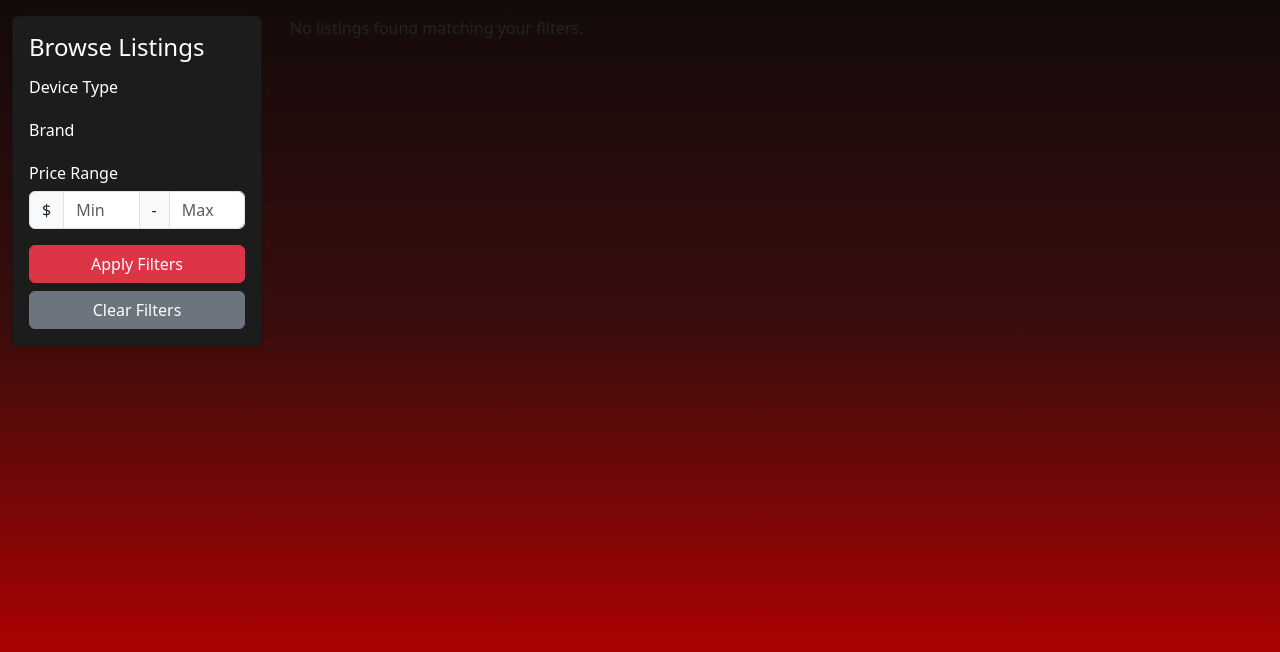
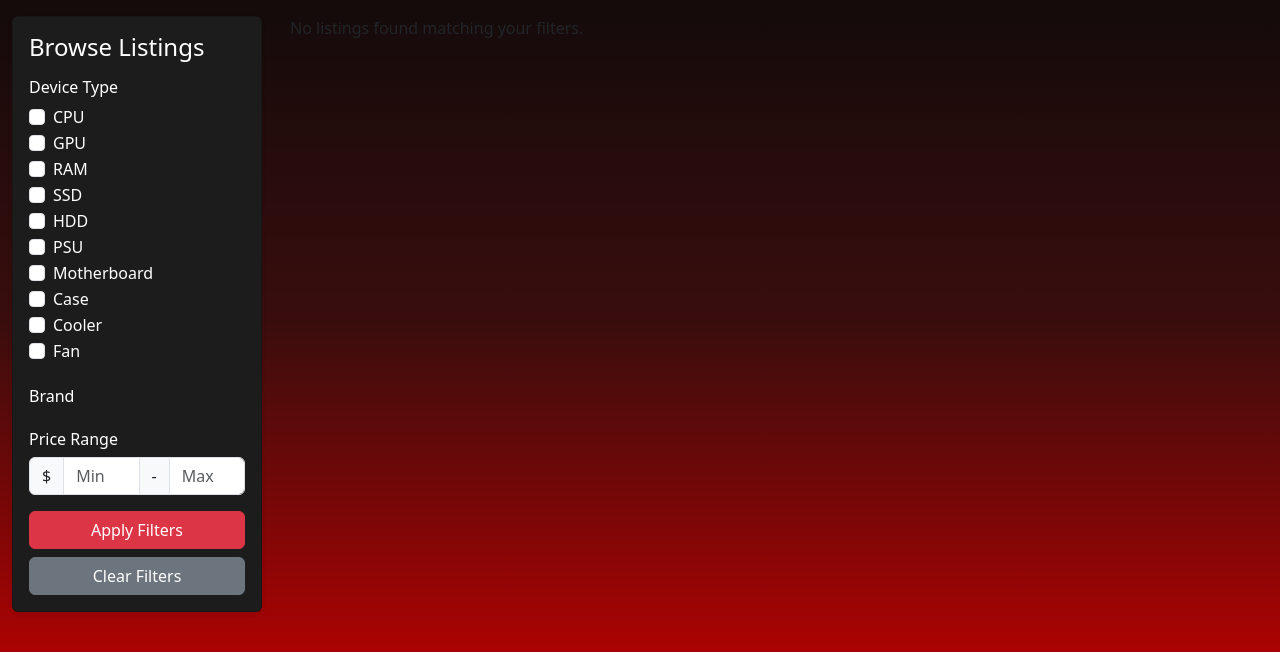
Before and after one commit to jrhauser/CS440-Red-Tigers, a Django app: page /listing/ in a window 1280 px wide. Shown: the part 77-729 px from the top of the page. Run offline with Django 5.2, Linux system fonts and the light colour scheme; data that the repository does not hold is empty.

Commit message:
Listing page filter update

```diff
--- a/RedTiger/templates/redtiger/listing.html
+++ b/RedTiger/templates/redtiger/listing.html
@@ -66,6 +66,46 @@
                         <h4 class="card-title">Browse Listings</h4>
                         <form method="get">
                          <h6 class="mt-3">Device Type</h6>
+                         <div class="form-check">
+                             <input class="form-check-input" type="checkbox" name="device_type" value="CPU" id="type-CPU" {% if 'CPU' in selected_types %}checked{% endif %}>
+                            <label class="form-check-label" for="type-CPU">CPU</label>
+                         </div>
+                         <div class="form-check">
+                             <input class="form-check-input" type="checkbox" name="device_type" value="GPU" id="type-GPU" {% if 'GPU' in selected_types %}checked{% endif %}>
+                            <label class="form-check-label" for="type-GPU">GPU</label>
+                         </div>
+                         <div class="form-check">
+                             <input class="form-check-input" type="checkbox" name="device_type" value="RAM" id="type-RAM" {% if 'RAM' in selected_types %}checked{% endif %}>
+                            <label class="form-check-label" for="type-RAM">RAM</label>
+                         </div>
+                         <div class="form-check">
+                             <input class="form-check-input" type="checkbox" name="device_type" value="SSD" id="type-SSD" {% if 'SSD' in selected_types %}checked{% endif %}>
+                            <label class="form-check-label" for="type-SSD">SSD</label>
+                         </div>
+                         <div class="form-check">
+                             <input class="form-check-input" type="checkbox" name="device_type" value="HDD" id="type-HDD" {% if 'HDD' in selected_types %}checked{% endif %}>
+                            <label class="form-check-label" for="type-HDD">HDD</label>
+                         </div>
+                         <div class="form-check">
+                             <input class="form-check-input" type="checkbox" name="device_type" value="PSU" id="type-PSU" {% if 'PSU' in selected_types %}checked{% endif %}>
+                            <label class="form-check-label" for="type-PSU">PSU</label>
+                         </div>
+                         <div class="form-check">
+                             <input class="form-check-input" type="checkbox" name="device_type" value="MOBO" id="type-MOBO" {% if 'MOBO' in selected_types %}checked{% endif %}>
+                            <label class="form-check-label" for="type-MOBO">Motherboard</label>
+                         </div>
+                         <div class="form-check">
+                             <input class="form-check-input" type="checkbox" name="device_type" value="CASE" id="type-CASE" {% if 'CASE' in selected_types %}checked{% endif %}>
+                            <label class="form-check-label" for="type-CASE">Case</label>
+                         </div>
+                         <div class="form-check">
+                             <input class="form-check-input" type="checkbox" name="device_type" value="COOLER" id="type-COOLER" {% if 'COOLER' in selected_types %}checked{% endif %}>
+                            <label class="form-check-label" for="type-COOLER">Cooler</label>
+                         </div>
+                         <div class="form-check">
+                             <input class="form-check-input" type="checkbox" name="device_type" value="FAN" id="type-FAN" {% if 'FAN' in selected_types %}checked{% endif %}>
+                            <label class="form-check-label" for="type-FAN">Fan</label>
+                         </div>
                          {% for type in all_types %}
                          <div class="form-check">
                              <input class="form-check-input" type="checkbox" name="device_type" value="{{ type }}" id="type-{{ type }}" {% if type in selected_types %}checked{% endif %}>
```
